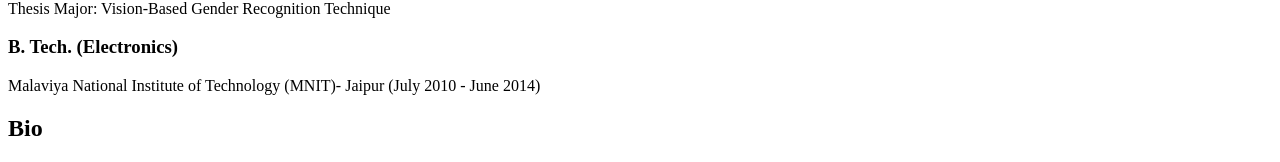
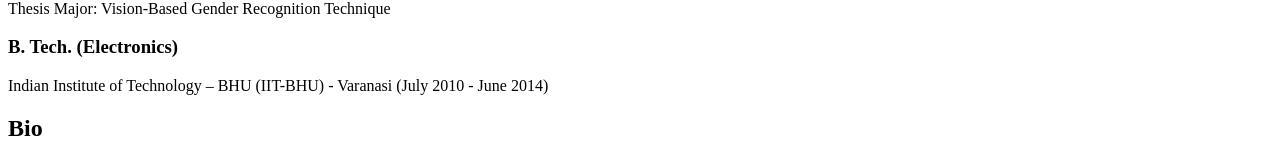
Before and after one commit to tgourav/tgourav.github.io, a plain HTML site: page index.html in a window 1280 px wide. Shown: the part 368-530 px from the top of the page. Drawn offline with Linux system fonts and the light colour scheme.

Commit message:
Update index.html

```diff
--- a/index.html
+++ b/index.html
@@ -12,7 +12,7 @@
 <p>Thesis Advisor: <a href="https://mnit.ac.in/dept_cse/profile?fid=TKs=">Dr.Namita Mittal</a></p>
 <p>Thesis Major: Vision-Based Gender Recognition Technique</p>
 <h3 id="b-tech-electronics-">B. Tech. (Electronics)</h3>
-<p>Malaviya National Institute of Technology (MNIT)- Jaipur (July 2010 - June 2014)</p>
+<p>Indian Institute of Technology – BHU (IIT-BHU) - Varanasi (July 2010 - June 2014)</p>
 <h2 id="bio">Bio</h2>
 <p>Gourav Takhar is a PhD student at IIT Kanpur with a focus on &quot;synthesis for security and bug finding.&quot; He has published research on security in esteemed conferences such as TACAS, CAV, ASE, HOST, and ICCAD. He also got a best paper award in ICCAD for his work in validating hyper-properties for system-on-chip designs. More recently, he has been working on synthesizing techniques for program verification, specifically addressing incorrectness logic. Additionally, Gourav has developed tools for learning program verification and testing.</p>
 <h2 id="research-interests">Research Interests</h2>
```
